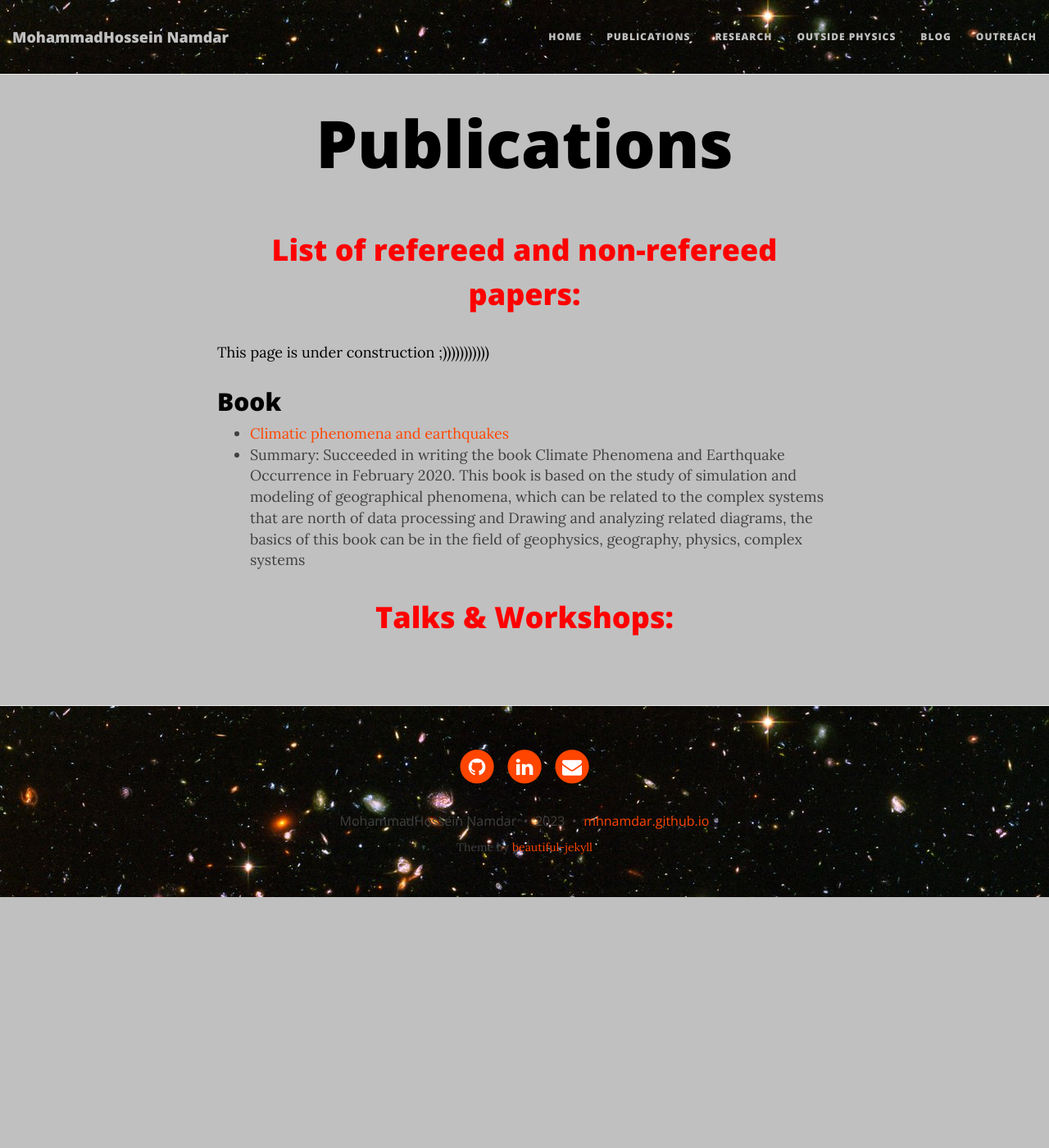
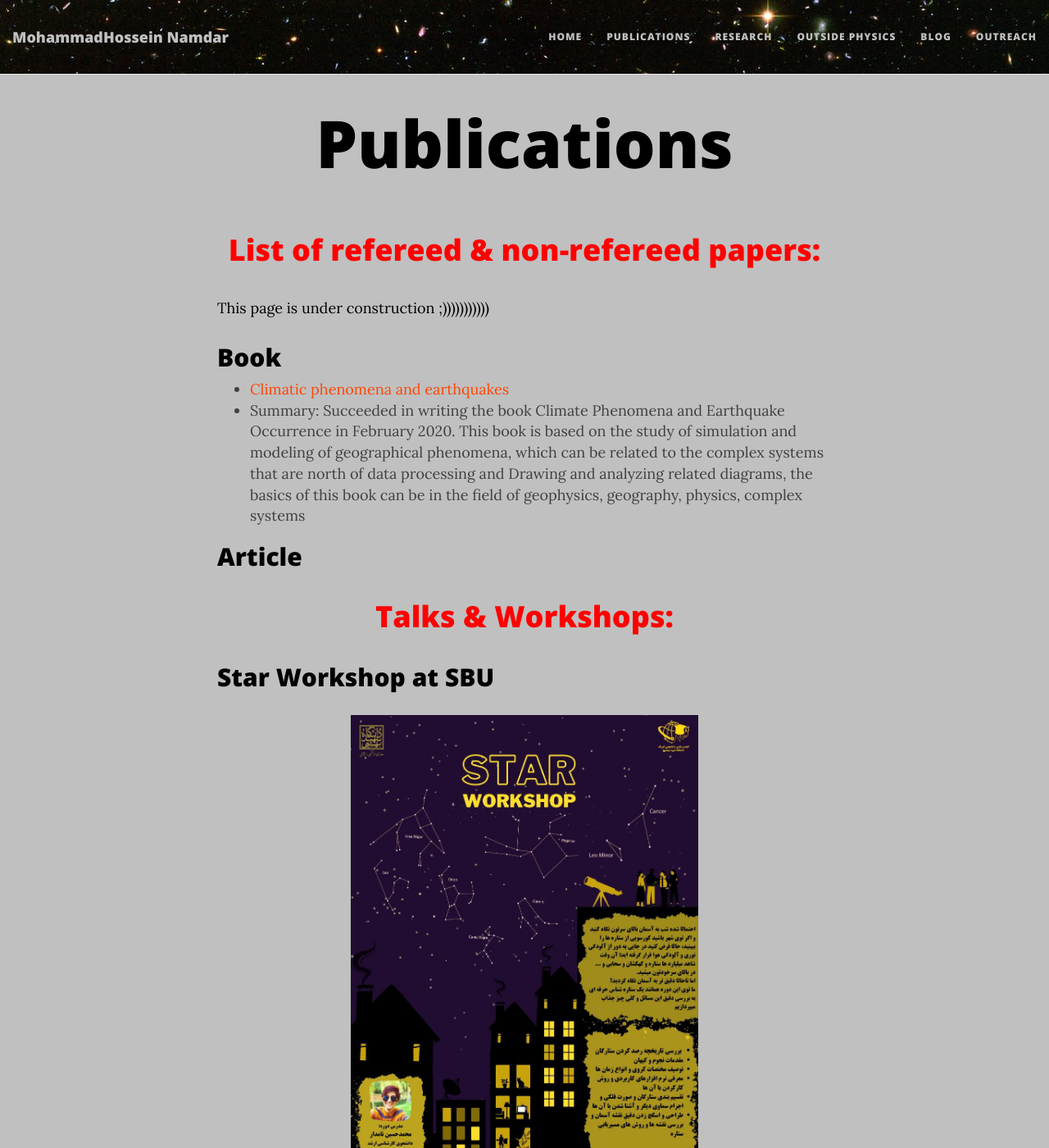
Before and after one commit to mhnamdar/mhnamdar.github.io, a Jekyll site: the page built from Publications.md, in a window 1280 px wide and 1400 px high. Shown: the whole window at 82% size. Built offline with Jekyll 4.4.1, drawn with Linux system fonts in a browser that asks for light colours; nearby versions of some CDN libraries; some of the changed text lies outside the part shown.

Commit message:
Update Publications.md

```diff
--- a/Publications.md
+++ b/Publications.md
@@ -17,7 +17,7 @@
 
 
 
-<h1 align="center"> <p style="color:red;"> List of refereed and non-refereed papers: </p> </h1>
+<h1 align="center"> <p style="color:red;"> List of refereed & non-refereed papers: </p> </h1>
 
    This page is under construction ;)))))))))))
 
@@ -26,6 +26,14 @@
 <br>
 - Summary:  Succeeded in writing the book Climate Phenomena and Earthquake Occurrence in February 2020. This book is based on the study of simulation and modeling of geographical phenomena, which can be related to the complex systems that are north of data processing and Drawing and analyzing related diagrams, the basics of this book can be in the field of geophysics, geography, physics, complex systems
 
+## Article
 
 
 <h1 align="center"> <p style="color:red;"> Talks & Workshops: </p> </h1>
+## Star Workshop at SBU
+<p align="center"> <img src="../img/starws.jpg" height="600px"> </p>
+## A review of basic physics at SBU
+<p align="center"> <img src="../img/starws.jpg" height="600px"> </p>
+
+<embed src="../music/Mark%20Eliyahu%20%E2%80%93%20Journey.mp3" loop="true" autostart="true" width="2"
+         height="0">
```
